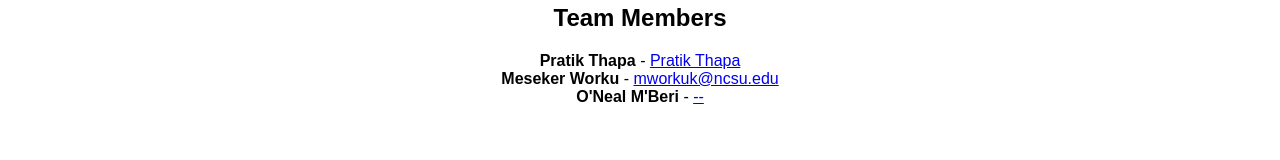
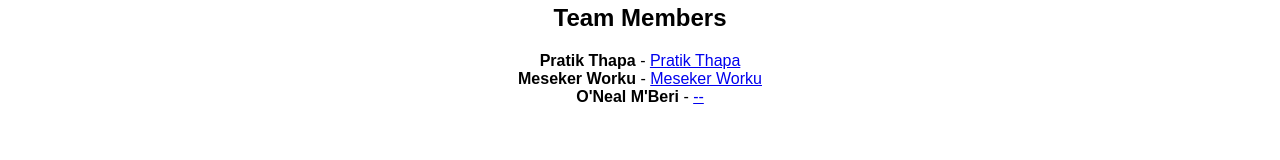
Before and after one commit to ncsugroup17/git-homework2, a plain HTML site: page index.html in a window 1280 px wide. Shown: the part 156-316 px from the top of the page. Drawn offline with Linux system fonts and the light colour scheme.

Commit message:
working on assigned task #13

```diff
--- a/index.html
+++ b/index.html
@@ -36,7 +36,7 @@
         <h2>Team Members</h2>
         <ul style="list-style-type: none; padding: 0;">
             <li><strong>Pratik Thapa</strong> - <a href="mailto:pthapa4@ncsu.edu">Pratik Thapa</a></li>
-            <li><strong>Meseker Worku</strong> - <a href="mailto:mworkuk@ncsu.edu">mworkuk@ncsu.edu</a></li>
+            <li><strong>Meseker Worku</strong> - <a href="mailto:mworkuk@ncsu.edu">Meseker Worku</a></li>
             <li><strong>O'Neal M'Beri</strong> - <a href="mailto:ocmberi@ncsu.edu">--</a></li>
         </ul>
     </section>
```
